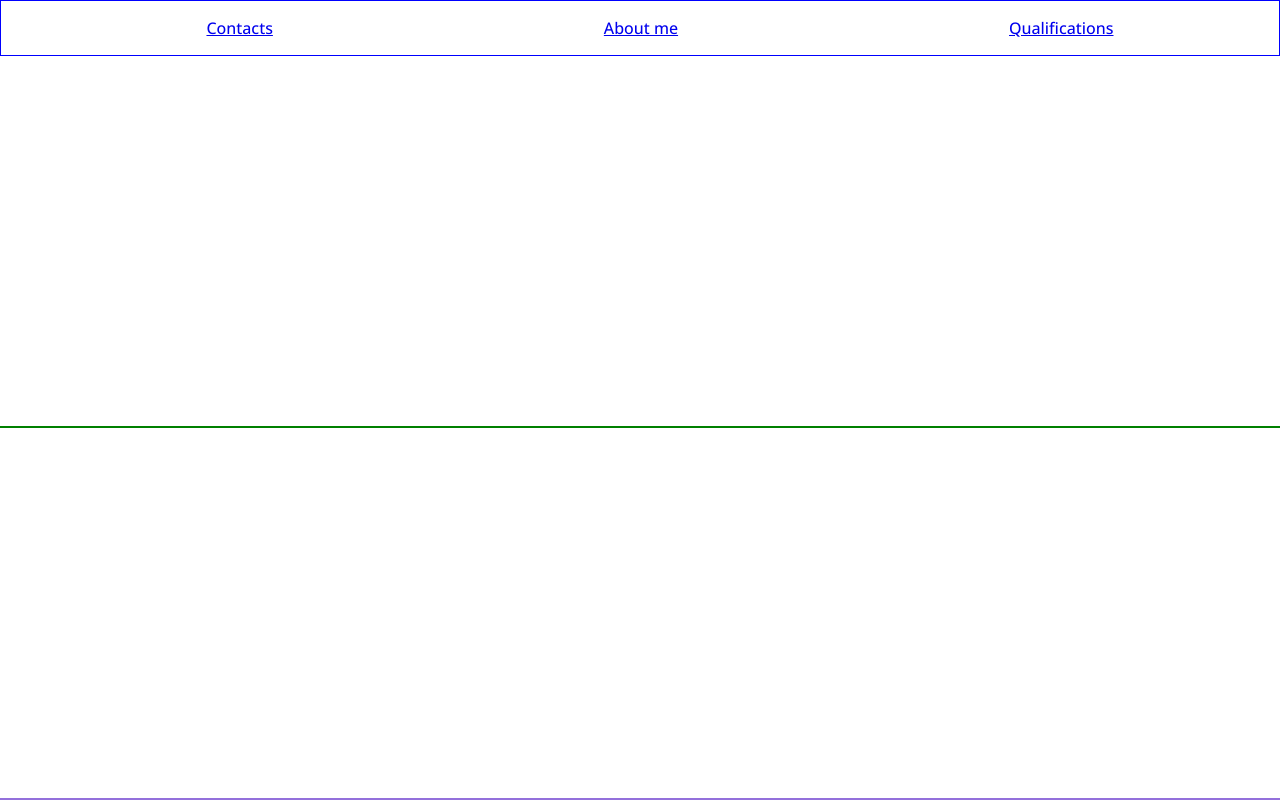
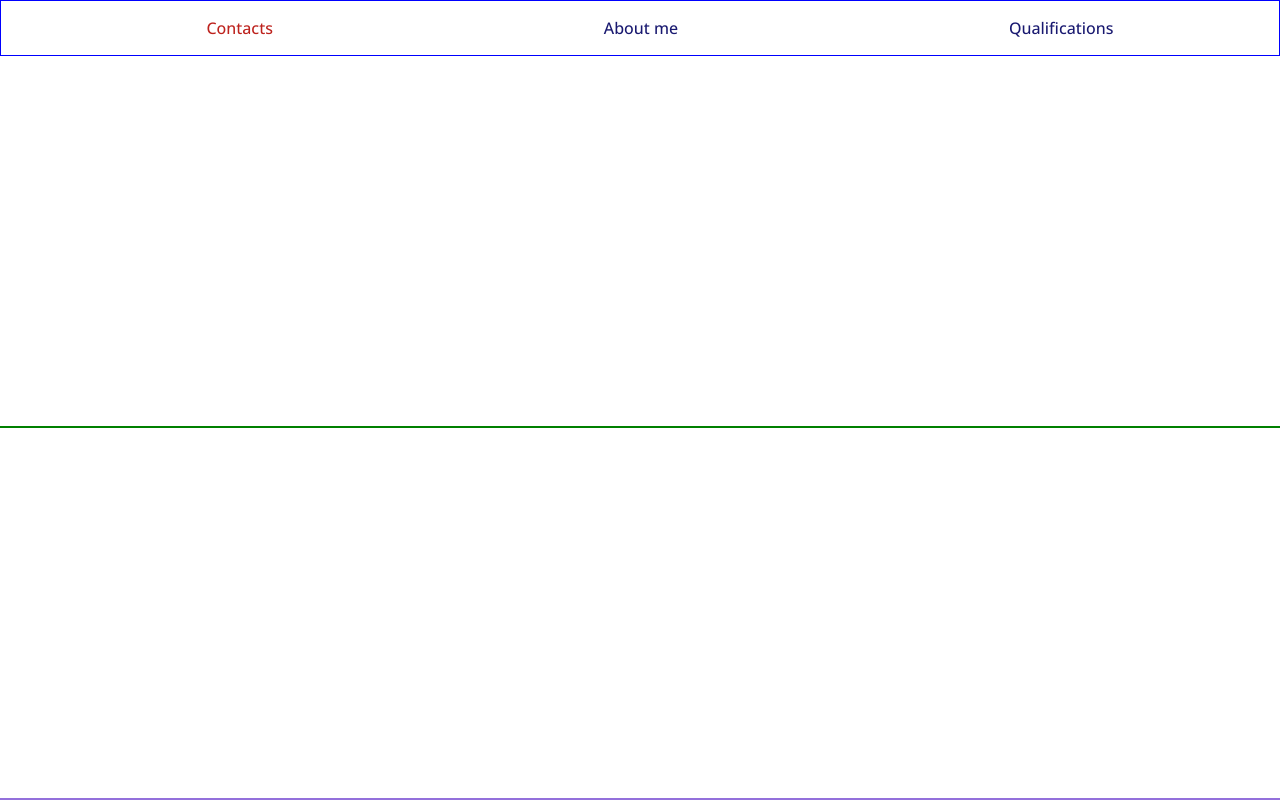
Before and after one commit to revenever/rsschool-cv, a plain HTML site: page index.html in a window 1280 px wide. Both pictures are taken after a click on the link "Contacts". Drawn offline with nearby package versions, Linux system fonts and the light colour scheme.

Commit message:
feat: add styles to navigation

```diff
--- a/style.css
+++ b/style.css
@@ -16,6 +16,7 @@ header {
 }
 main {
     border: 1px solid green;
+    font-weight: 300;
 }
 footer {
     border: 1px solid mediumpurple;
@@ -30,13 +31,23 @@ footer {
     justify-content: space-around;
     align-items: center;
     list-style: none;
-    color:midnightblue;
-    text-decoration: none;
+
 }
 .nav-link {
     padding: 0 60px;
     line-height: 10px;
+    text-decoration: none;
+    font-weight: 500;
+    color:midnightblue;
+    transition: .2s;
+
 }
 html {
     scroll-behavior: smooth;
 }
+.nav-link:hover{
+    color:rgb(146, 189, 29);
+}
+.nav-link:focus{
+    color:rgb(189, 34, 29);
+}
```
Also changed, not shown: index.html (+2 -2 lines).
